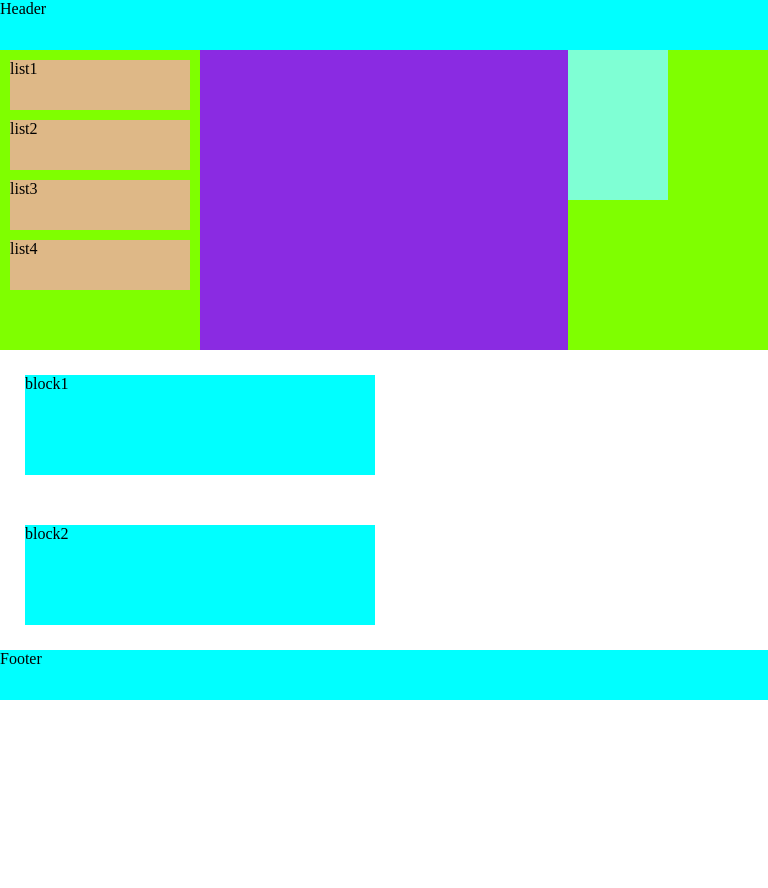
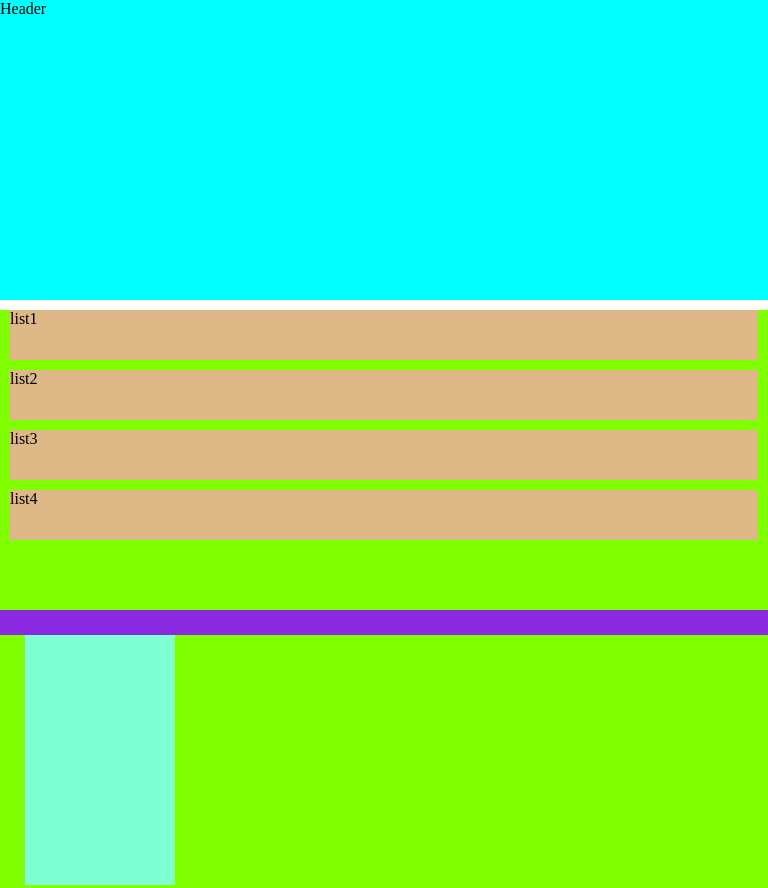
Before and after one commit to Aventics/AnanichMikhail, a plain HTML site: page Practice/Block/index.html in a window 768 px wide. Shown: the top 888 px of the page. Before the commit the page ends 800 px from the top, so only its background shows below. Drawn offline with Linux system fonts and the light colour scheme.

Commit message:
CSS_03 and Practice

```diff
--- a/Practice/Block/index.html
+++ b/Practice/Block/index.html
@@ -24,10 +24,9 @@
         <div class="content">
             <div>block1</div>
             <div>block2</div>
-            <!-- <div>block3</div>
-            <div>block4</div> -->
         </div>
     </div>
+    <div class="clear"></div>
     <div class="footer">Footer</div>
 </body>
 </html>
--- a/Practice/Block/index_css.css
+++ b/Practice/Block/index_css.css
@@ -30,12 +30,15 @@
 }
 .banner div{
     background-color: aquamarine;
-    width: 100px;
-    height: 150px;
+    width: 150px;
+    height: 250px;
+    margin: 25px;
 }
 .footer{
     background-color: aqua;
     height: 50px;
+}
+.clear{
     clear: both;
 }
 li{
@@ -53,3 +56,59 @@ li{
     height: 100px;
     margin: 25px;
 }
+@media all and (max-width: 800px){
+    .header{
+        background-color: aqua;
+        height: 300px;
+        width: 100%;
+    }
+    .wrap{
+        background-color: blueviolet;
+    }
+    .menu{
+        background-color: chartreuse;
+        float: none;
+        height: 300px;
+        width: 100%;
+
+    }
+    .content{
+        background-color: blueviolet;
+        height: 300px;
+        width: 100%;
+    }
+    .banner{
+        background-color: chartreuse;
+        float: none;
+        height: 300px;
+        width: 100%;
+    }
+    .banner div{
+        background-color: aquamarine;
+        width: 150px;
+        height: 250px;
+        margin: 25px;
+    }
+    .footer{
+        background-color: aqua;
+        height: 50px;
+    }
+    .clear{
+        clear: both;
+    }
+    li{
+        list-style-type: none;
+        background-color: burlywood;
+        width: 130;
+        height: 50px;
+        margin: 10px 10px;
+
+    }
+    .content div{
+        background-color: aqua;
+        float: none;
+        width: 350px;
+        height: 100px;
+        margin: 25px;
+    }
+}
```
Also changed, not shown: Home/03_CSS/week.css (+28 -1 lines).
